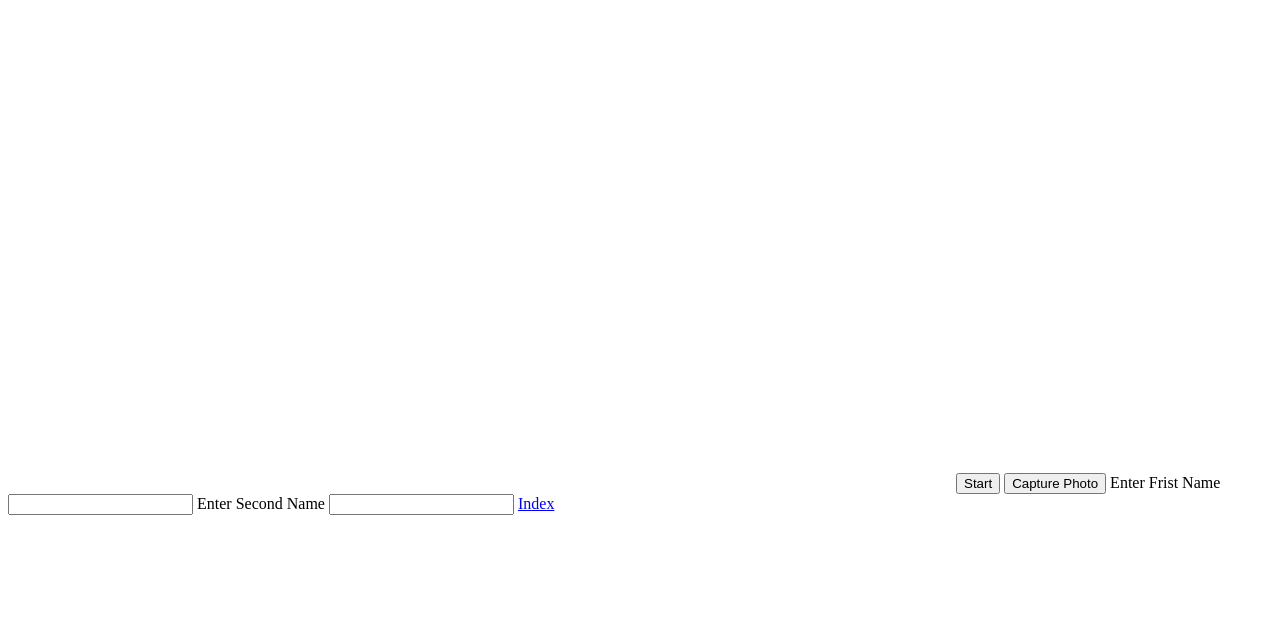
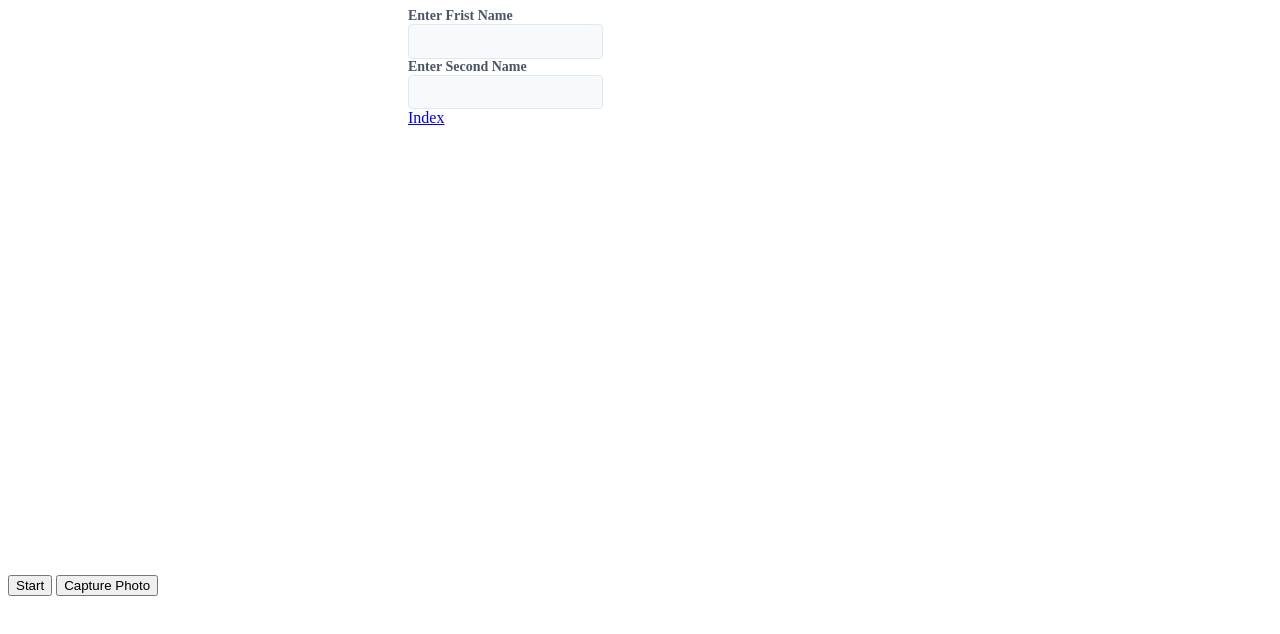
Before and after one commit to adi-uchiha/XRFace, a website: page register.html in a window 1280 px wide. Drawn offline with Linux system fonts and the light colour scheme.

Commit message:
Style fix

```diff
--- a/register.html
+++ b/register.html
@@ -4,21 +4,27 @@
   <meta charset="UTF-8">
   <meta http-equiv="X-UA-Compatible" content="IE=edge">
   <meta name="viewport" content="width=device-width, initial-scale=1.0">
+  <link rel="stylesheet" href="./styles/register.css">
   <title>Register</title>
 </head>
 <body>
   <div class="register">
-    <div class="web-cam-div">
-      <video id="videoElement"></video>
-      <canvas id="canvas" width="640" height="480"></canvas>
-      <button id="startButton">Start</button>
-      <button id="captureButton">Capture Photo</button>
+    <div class="left-div">
+      <video class="videoElement" id="videoElement"></video>
+      <canvas id="canvas" height="200"></canvas>
 
-      <label for="frist-name">Enter Frist Name</label>
-      <input id="first-name" name="frist-name" type="text">
+      <div class="btn-div">
+        <button id="startButton">Start</button>
+        <button id="captureButton">Capture Photo</button>
+      </div>
+    </div>
+    <div class="form-div">
 
-      <label for="second-name">Enter Second Name</label>
-      <input id="second-name" name="second-name" type="text">
+      <label class="styled-label" for="frist-name">Enter Frist Name</label>
+      <input class="styled-input" id="first-name" name="frist-name" type="text">
+
+      <label class="styled-label" for="second-name">Enter Second Name</label>
+      <input class="styled-input" id="second-name" name="second-name" type="text">
       <a href="./index.html">Index</a>
     </div>
   </div>
--- a/scripts/main.js
+++ b/scripts/main.js
@@ -121,6 +121,7 @@ async function recogniseFace() {
     console.log(text)
     const drawBox = new faceapi.draw.DrawBox(box, { label: text })
     drawBox.draw(canvas)
+    faceapi.draw.drawFaceLandmarks(canvas, fullFaceDescriptions[i])
   })
 
 }
--- a/scripts/register.js
+++ b/scripts/register.js
@@ -2,6 +2,12 @@
 const startButton = document.getElementById('startButton');
 const videoElement = document.getElementById('videoElement');
 var captureButton = document.getElementById('captureButton');
+var downloadLink = document.createElement('a');
+
+// downloadLink.addEventListener('click', function(event) {
+//   event.preventDefault();
+// });
+
 captureButton.addEventListener('click', capturePhoto);
 
 startButton.addEventListener('click', async () => {
@@ -33,11 +39,15 @@ function capturePhoto() {
   // Convert the canvas image to a data URL
   var photoData = canvasElement.toDataURL('image/jpeg');
 
-  // Create a link element to download the photo
-  var downloadLink = document.createElement('a');
+
+
   downloadLink.href = photoData;
   downloadLink.download = fileName;
 
+
   // Programmatically trigger the download
+  document.body.appendChild(downloadLink); // Append the link element to the DOM
   downloadLink.click();
+  document.body.removeChild(downloadLink);
+
 }
--- a/styles/register.css
+++ b/styles/register.css
@@ -0,0 +1,41 @@
+.register{
+  display: flex;
+  flex-direction: row;
+}
+.left-div{
+  display: flex;
+  flex-direction: column;
+}
+.form-div{
+  display: flex;
+  flex-direction: column;
+}
+
+.styled-input {
+  background-color: #F7FAFC;
+  border: 1px solid #E2E8F0;
+  border-radius: 4px;
+  padding: 8px;
+  color: #000000;
+  line-height: 1.25;
+  outline: none;
+}
+
+.styled-input:focus {
+  background-color: #FFFFFF;
+  border-color: #4299E1;
+}
+
+.styled-label {
+  color: #4A5568;
+  font-size: 14px;
+  font-weight: bold;
+}
+
+.videoElement {
+  width: 400px;
+  height: 300px;
+}
+#btn-div {
+  width: min-content;
+}
```
Also changed, not shown: images/aditya-shelke.jpeg.
